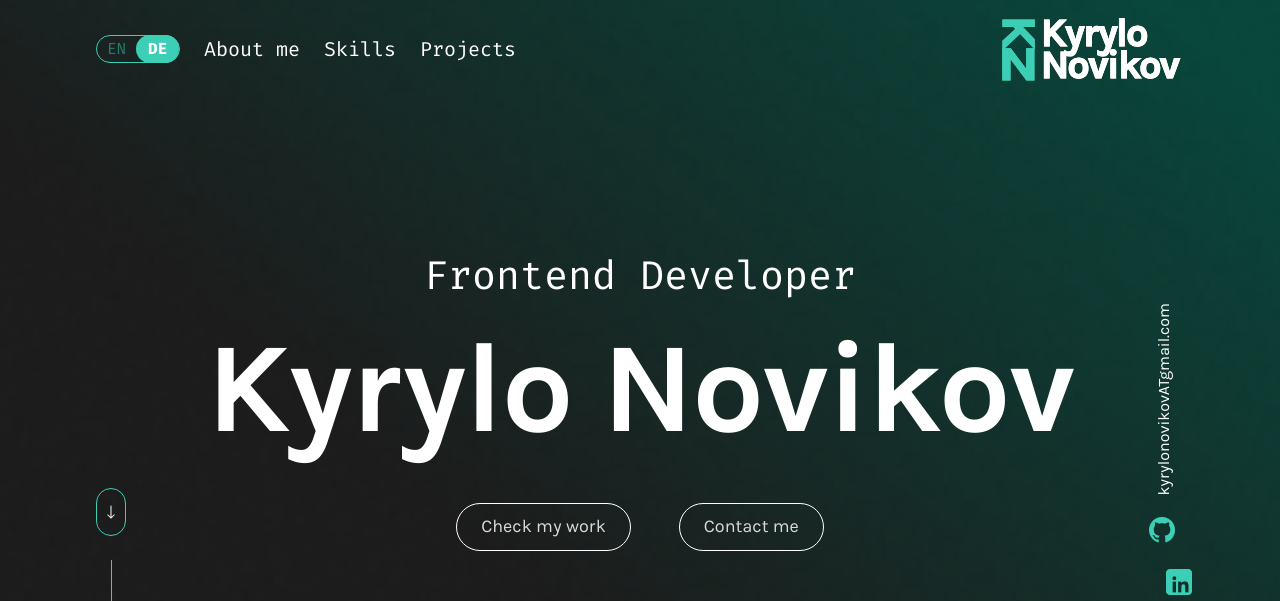
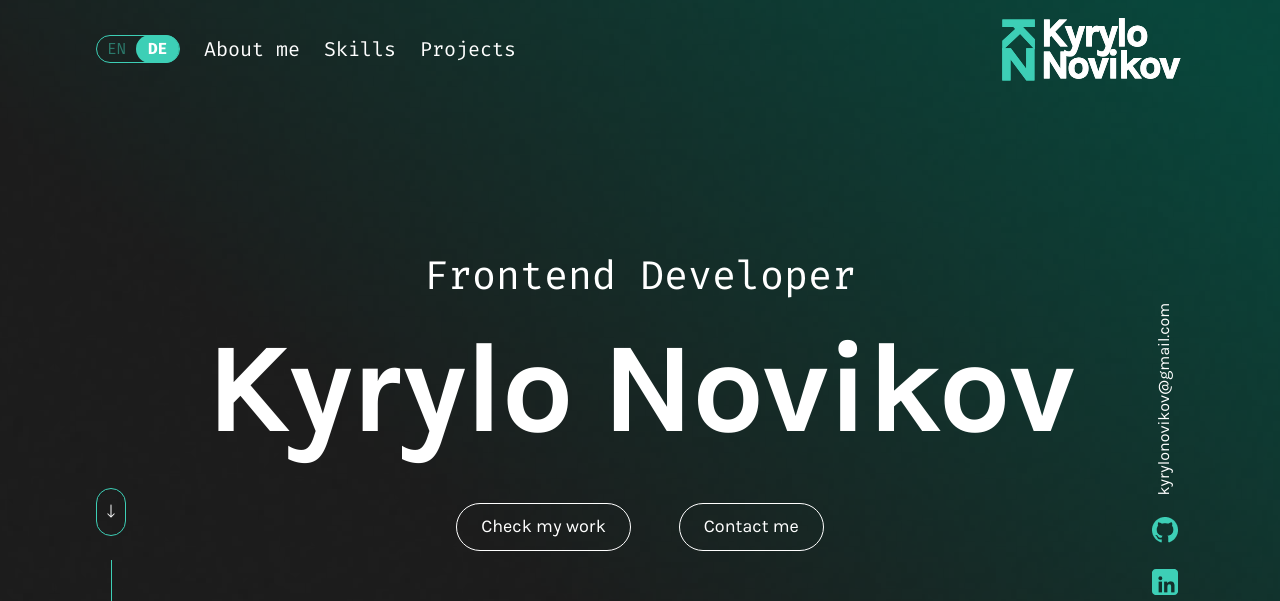
Before and after one commit to Kyrylo-Novikov/Portfolio, an Angular app: page / in a window 1280 px wide. Shown: the top 601 px of the page. Built offline with nearby package versions, Linux system fonts and the light colour scheme.

Commit message:
feat(links): add internal anchors and external links (GitHub, email)

```diff
--- a/src/app/about-me/about-me.component.html
+++ b/src/app/about-me/about-me.component.html
@@ -1,4 +1,4 @@
-<section>
+<section id="about-me-section">
   <div class="about-me-wrapper">
     <div class="img-wrapper">
       <div class="foto">
--- a/src/app/contact/contact.component.html
+++ b/src/app/contact/contact.component.html
@@ -1,4 +1,4 @@
-<section>
+<section id="contact-section">
   <div class="contact-wrapper">
     <div class="call-to-action-wrapper">
       <div class="headline-wrapper">
--- a/src/app/hero/hero.component.html
+++ b/src/app/hero/hero.component.html
@@ -5,19 +5,25 @@
       <div>
         <h1>Kyrylo Novikov</h1>
         <div class="btn-container">
-          <a class="btn"><span>Check my work</span></a>
-          <a class="btn"><span>Contact me</span></a>
+          <a href="#portfolio-section" class="btn"
+            ><span>Check my work</span></a
+          >
+          <a href="#contact-section" class="btn"><span>Contact me</span></a>
         </div>
       </div>
     </div>
     <div class="side-left">
       <div class="scroll">
-        <img src="/assets/imgs/icon-interactiv/arrow.png" alt="" />
+        <a href="#about-me-section"
+          ><img src="/assets/imgs/icon-interactiv/arrow.png" alt=""
+        /></a>
       </div>
       <div class="separator"></div>
     </div>
     <div class="side-right">
-      <div class="email">kyrylonovikovATgmail.com</div>
+      <div class="email">
+        <a href="mailto:kyrylonovikov@gmail.com">kyrylonovikov&#64;gmail.com</a>
+      </div>
 
       <div class="social-icon">
         <div
@@ -25,7 +31,8 @@
           (mouseover)="isGitHoverd = true"
           (mouseleave)="isGitHoverd = false"
         >
-          <img
+          <a href="https://github.com/Kyrylo-Novikov"
+            ><img
               class="base"
               [style.opacity]="!isGitHoverd ? 1 : 0"
               src="/assets/imgs/icon-interactiv/git-icon.png"
@@ -37,12 +44,14 @@
               alt=""
               [style.opacity]="isGitHoverd ? 1 : 0"
             />
+          </a>
         </div>
         <div
           class="in-icons"
           (mouseover)="isInHoverd = true"
           (mouseleave)="isInHoverd = false"
         >
+          <a href="https://github.com/Kyrylo-Novikov">
             <img
               class="base"
               [style.opacity]="!isInHoverd ? 1 : 0"
@@ -55,6 +64,7 @@
               alt=""
               [style.opacity]="isInHoverd ? 1 : 0"
             />
+          </a>
         </div>
       </div>
       <div class="separator"></div>
--- a/src/app/my-skills/my-skills.component.html
+++ b/src/app/my-skills/my-skills.component.html
@@ -1,4 +1,4 @@
-<section>
+<section id="skill-section">
   <div class="tech-info-head">
     <h3>Technologies</h3>
     <div class="tech-info">
@@ -15,7 +15,7 @@
         knowledge.
       </div>
       <div class="btn-container">
-        <a class="btn"><span>Let's Talk</span></a>
+        <a class="btn" href="#contact-section"><span>Let's Talk</span></a>
       </div>
     </div>
   </div>
--- a/src/app/projects/projects.component.html
+++ b/src/app/projects/projects.component.html
@@ -1,4 +1,4 @@
-<section class="portfolio">
+<section id="portfolio-section" class="portfolio">
   <div>
     <div class="content-portfolio">
       <div class="portfolio-header">
--- a/src/app/shared/footer/footer.component.html
+++ b/src/app/shared/footer/footer.component.html
@@ -13,9 +13,9 @@
       <p>&copy; Kyrylo Novikov</p>
     </div>
     <div class="links-to">
-      <div><a href="">Github</a></div>
-      <div><a href="">LinkedIn</a></div>
-      <div><a href="">Email</a></div>
+      <div><a href="https://github.com/Kyrylo-Novikov">Github</a></div>
+      <div><a href="https://github.com/Kyrylo-Novikov">LinkedIn</a></div>
+      <div><a href="mailto:kyrylonovikov@gmail.com">Email</a></div>
       <div><a href="">Legal Notice</a></div>
     </div>
   </div>
--- a/src/app/shared/styles/_classes.scss
+++ b/src/app/shared/styles/_classes.scss
@@ -18,6 +18,8 @@
 }
 
 .btn {
+  color: var(--color-2);
+  text-decoration: none;
   @extend .d-flex-align-c;
   border: 1px solid var(--color-2);
   border-radius: 100px;
--- a/src/styles.scss
+++ b/src/styles.scss
@@ -15,3 +15,8 @@ html::-webkit-scrollbar,
 body::-webkit-scrollbar {
   display: none; /* Chrome, Safari, Opera */
 }
+
+a {
+  text-decoration: none;
+  color: var(--color-2);
+}
```
Lines whose indentation alone changed are shown as unchanged.
